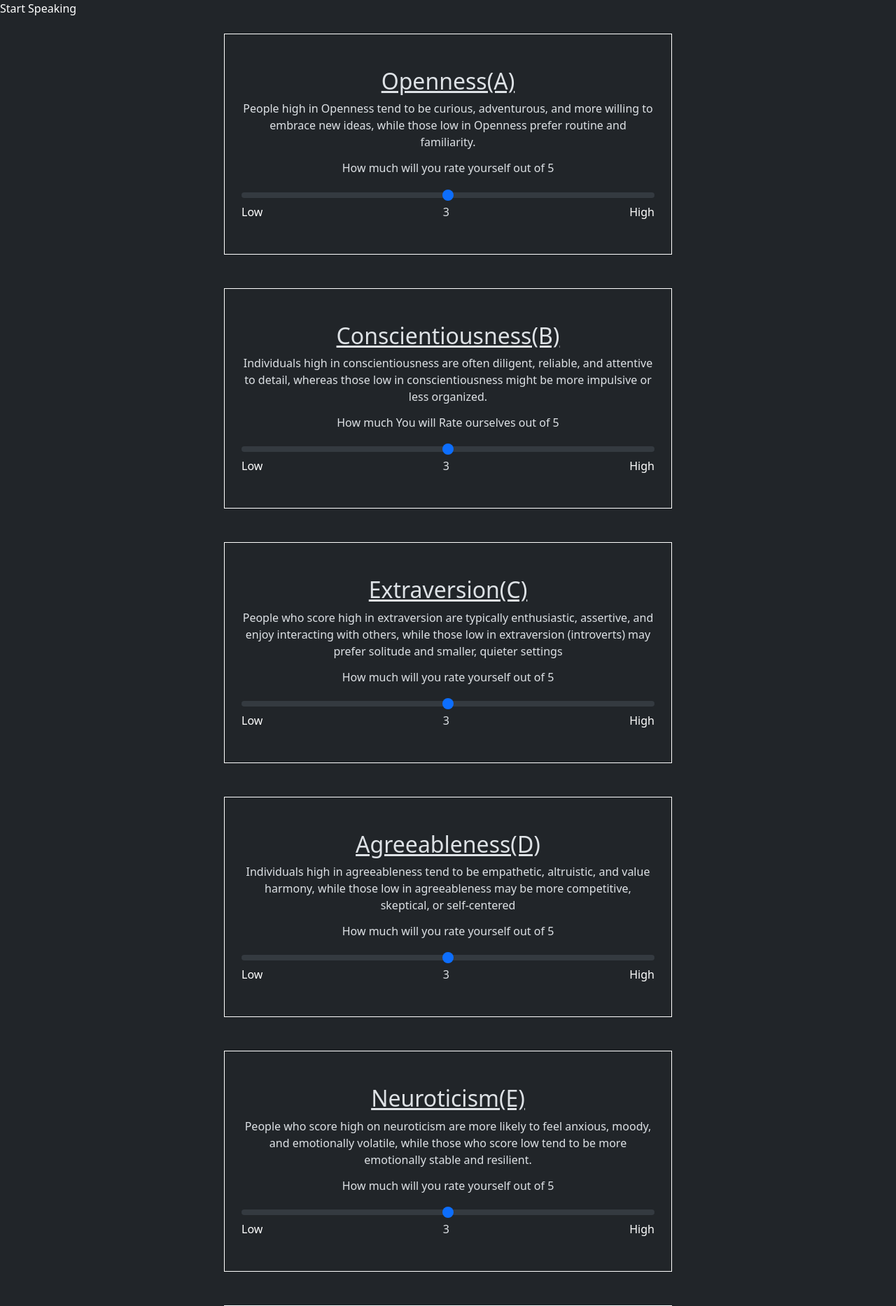
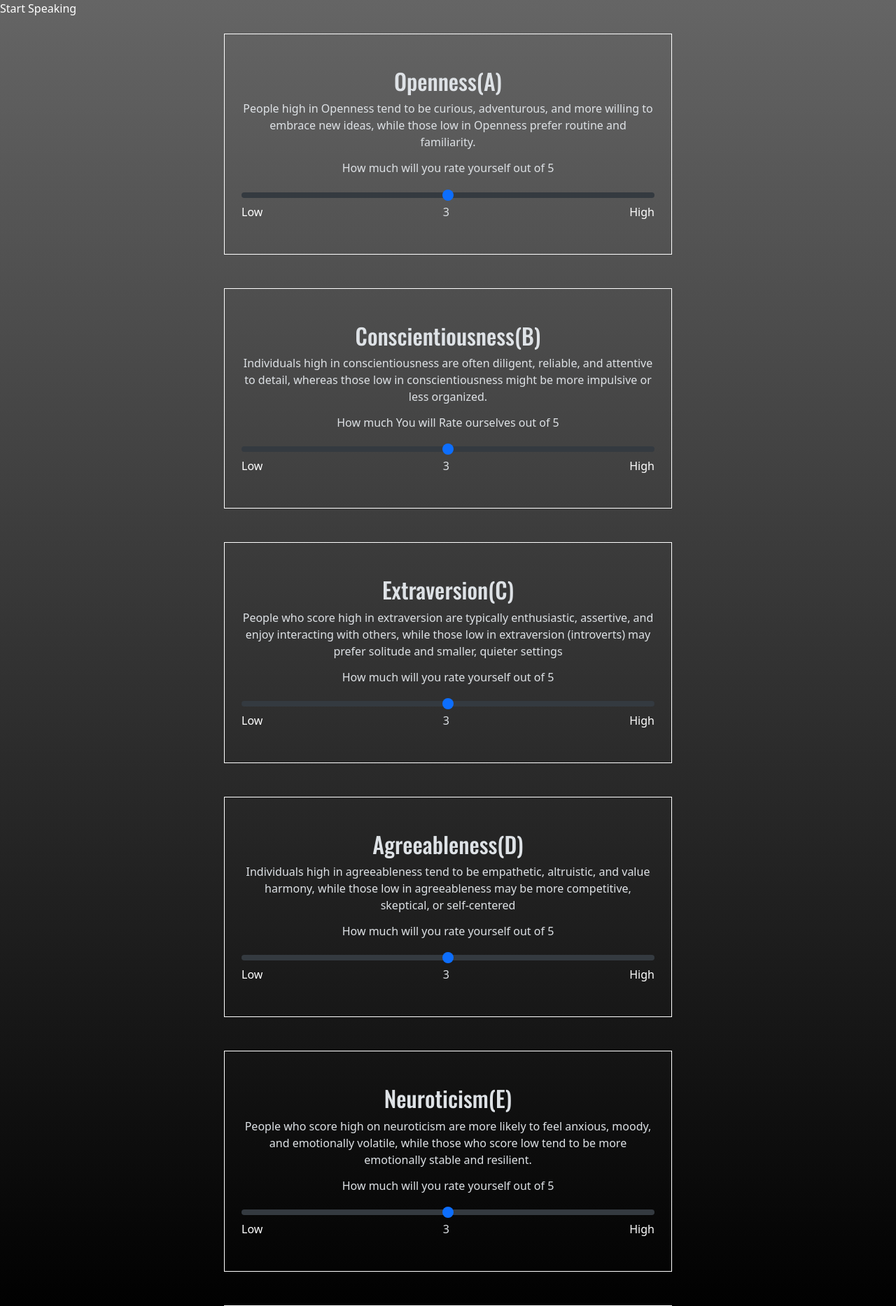
Before and after one commit to prajwal2403/backend_xgb, a Flask app: page /main in a window 1280 px wide. Shown: the top 1867 px of the page at 70% size. Run offline with Flask 3, Linux system fonts and the light colour scheme.

Commit message:
UI Changes

```diff
--- a/static/css/quiz_style.css
+++ b/static/css/quiz_style.css
@@ -5,6 +5,12 @@
   row-gap: 100px;
   justify-items: center;
   align-items: center;
+}
+html {
+  scroll-behavior: smooth;
+}
+body{
+  background: linear-gradient( #656565, #000000, #040404);
 }
 
 
--- a/static/css/style.css
+++ b/static/css/style.css
@@ -2,7 +2,9 @@
 	font-family:'Times New Roman', Times, serif;
 }
 
-
+html {
+	scroll-behavior: smooth;
+  }
 
 .gradient-background {
 	background: linear-gradient(-45deg, #656565, #000000, #040404);
--- a/static/js/rate_script.js
+++ b/static/js/rate_script.js
@@ -1,3 +1,7 @@
+        // This script will run when the page loads
+        window.onload = function() {
+            window.scrollTo(0, 0);
+        };
 //var slider=document.getElementById("customRange1");
 var output=document.getElementsByClassName("range_display");
 var last_button=document.getElementById('last_button');
--- a/static/js/start.js
+++ b/static/js/start.js
@@ -3,7 +3,9 @@
 function redirect(){
     window.open("quiz");
 }
-
+window.onload = function() {
+    window.scrollTo(0, 0);
+};
 //Speech Recognition
 
 window.SpeechRecognition = window.SpeechRecognition || window.webkitSpeechRecognition;
--- a/templates/rate.html
+++ b/templates/rate.html
@@ -2,6 +2,23 @@
 
 
 <head>
+  <link rel="preconnect" href="https://fonts.googleapis.com">
+  <link rel="preconnect" href="https://fonts.gstatic.com" crossorigin>
+  <link href="https://fonts.googleapis.com/css2?family=Nunito:ital,wght@0,200..1000;1,200..1000&family=Oswald:wght@200..700&display=swap" rel="stylesheet">
+    <style>
+      h2{
+        font-family: Oswald;
+      }
+      body{
+        font-family: 'Times New Roman', Times, serif;
+      }
+      html {
+        scroll-behavior: smooth;
+      }
+
+    </style>
+
+
     <link href="https://cdn.jsdelivr.net/npm/bootstrap@5.3.3/dist/css/bootstrap.min.css" rel="stylesheet" integrity="sha384-QWTKZyjpPEjISv5WaRU9OFeRpok6YctnYmDr5pNlyT2bRjXh0JMhjY6hW+ALEwIH" crossorigin="anonymous">
     <link rel="stylesheet" href="{{url_for('static',filename='css/quiz_style.css')}}">
     <meta http-equiv="Content-Security-Policy" content="default-src 'self'; script-src 'self'; style-src 'self';">
@@ -18,7 +35,7 @@
 
 <!--Openness-->
  <div class="px-4 py-5 my-5 text-center border border-white" style="width: 50%; margin: 0 auto;">
-    <h2><u>Openness(A)</u></h2>
+    <h2>Openness(A)</h2>
     <p>People high in Openness tend to be curious, adventurous, and more willing to embrace new ideas, while those low in Openness prefer routine and familiarity.
       <br> <h6>How much will you rate yourself out of 5 </h6>
     </p>
@@ -35,7 +52,7 @@
  <!--Conscientiousness-->
 
  <div class="px-4 py-5 my-5 text-center border border-white" style="width: 50%; margin: 0 auto;">
-    <h2><u>Conscientiousness(B)</u></h2>
+    <h2>Conscientiousness(B)</h2>
     <p>Individuals high in conscientiousness are often diligent, reliable, and attentive to detail, whereas those low in conscientiousness might be more impulsive or less organized.
       <br> <h6>How much You will Rate ourselves out of 5 </h6>
     </p>
@@ -51,7 +68,7 @@
 <!--Extraversion-->
 
  <div class="px-4 py-5 my-5 text-center border border-white" style="width: 50%; margin: 0 auto;">
-    <h2><u>Extraversion(C)</u></h2>
+    <h2>Extraversion(C)</h2>
     <p> People who score high in extraversion are typically enthusiastic, assertive, and enjoy interacting with others, while those low in extraversion (introverts) may prefer solitude and smaller, quieter settings
       <br> <h6>How much will you rate yourself out of 5 </h6>
     </p>
@@ -65,7 +82,7 @@
 
 
  <div class="px-4 py-5 my-5 text-center border border-white" style="width: 50%; margin: 0 auto;">
-    <h2><u>Agreeableness(D)</u></h2>
+    <h2>Agreeableness(D)</h2>
     <p>Individuals high in agreeableness tend to be empathetic, altruistic, and value harmony, while those low in agreeableness may be more competitive, skeptical, or self-centered
       <br> <h6>How much will you rate yourself out of 5 </h6>
     </p>
@@ -79,7 +96,7 @@
 
 
  <div class="px-4 py-5 my-5 text-center border border-white" style="width: 50%; margin: 0 auto;">
-  <h2><u>Neuroticism(E)</u></h2>
+  <h2>Neuroticism(E)</h2>
   <p>People who score high on neuroticism are more likely to feel anxious, moody, and emotionally volatile, while those who score low tend to be more emotionally stable and resilient.
        <br> <h6>How much will you rate yourself out of 5 </h6>
   </p>
@@ -93,7 +110,7 @@
 
 
 <div class="px-4 py-5 my-5 text-center border border-white" style="width: 50%; margin: 0 auto;">
-  <h2><u>Numerical Aptitude(F)</u></h2>
+  <h2>Numerical Aptitude(F)</h2>
   <p>High numerical aptitude scores may suggest suitability for roles requiring quantitative analysis, problem-solving, and decision-making based on numerical data
        <br> <h6>How much will you rate yourself out of 5 </h6>
   </p>
@@ -106,8 +123,8 @@
 </div>
 
 <div class="px-4 py-5 my-5 text-center border border-white" style="width: 50%; margin: 0 auto;">
-  <h2><u>Spacial Aptitude(G)</u></h2>
-  <p>, individuals with high spatial aptitude often excel in professions that involve tasks such as architecture, engineering, graphic design, geographic information systems (GIS), and various fields of science and technology.
+  <h2>Spacial Aptitude(G)</h2>
+  <p>Individuals with high spatial aptitude often excel in professions that involve tasks such as architecture, engineering, graphic design, geographic information systems (GIS), and various fields of science and technology.
        <br> <h6>How much will you rate yourself out of 5 </h6>
   </p>
   <input type="range" min="1" max="5" value="3" class="form-range r" id="customRange10">
@@ -121,7 +138,7 @@
 
 
 <div class="px-4 py-5 my-5 text-center border border-white" style="width: 50%; margin: 0 auto;">
-  <h2><u>Perceptual Aptitude(H)</u></h2>
+  <h2>Perceptual Aptitude(H)</h2>
   <p>Encompasses skills such as pattern recognition, attention to detail, spatial reasoning, and problem-solving.
        <br> <h6>How much will you rate yourself out of 5 </h6>
   </p>
@@ -136,7 +153,7 @@
 
 
 <div class="px-4 py-5 my-5 text-center border border-white" style="width: 50%; margin: 0 auto;">
-  <h2><u>Abstract Reasoning(I)</u></h2>
+  <h2>Abstract Reasoning(I)</h2>
   <p>Candidates with strong abstract reasoning abilities tend to excel in roles that require problem-solving, critical thinking, and the ability to analyze and interpret complex data or situations
        <br> <h6>How much will you rate yourself out of 5 </h6>
   </p>
@@ -151,7 +168,7 @@
 
 
 <div class="px-4 py-5 my-5 text-center border border-white" style="width: 50%; margin: 0 auto;">
-  <h2><u>Verbal Reasoning(J)</u></h2>
+  <h2>Verbal Reasoning(J)</h2>
   <p>A high score in verbal reasoning suggests that an individual possesses the aptitude to effectively process and interpret written information, which can be indicative of success in professions that demand strong verbal communication and analytical abilities.
        <br> <h6>How much will you rate yourself out of 5 </h6>
   </p>
```
Also changed, not shown: templates/homepage.html (+8 -7 lines), static/images/metaverse.jpg (added).
